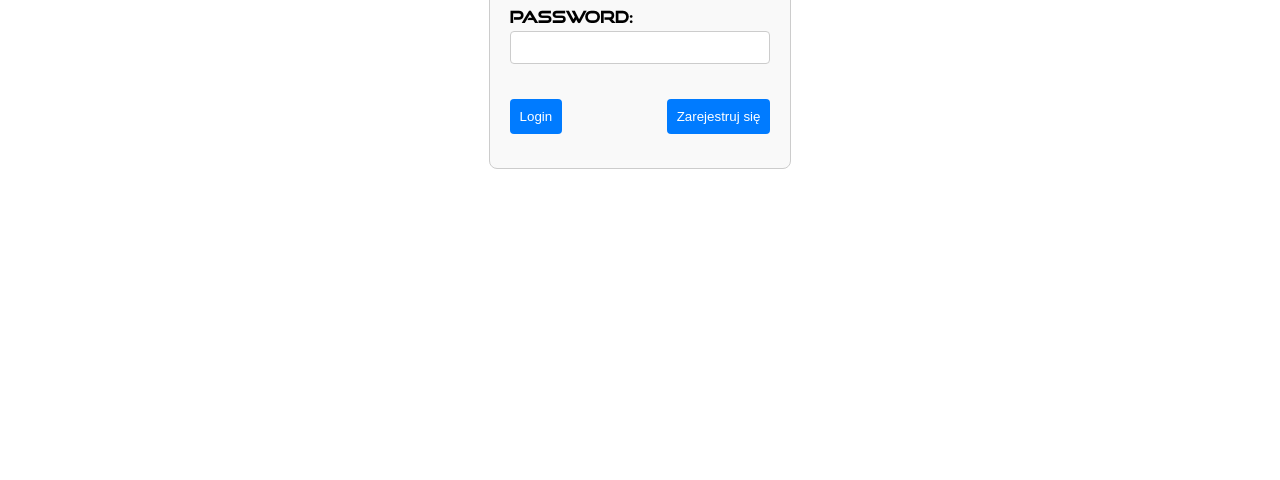
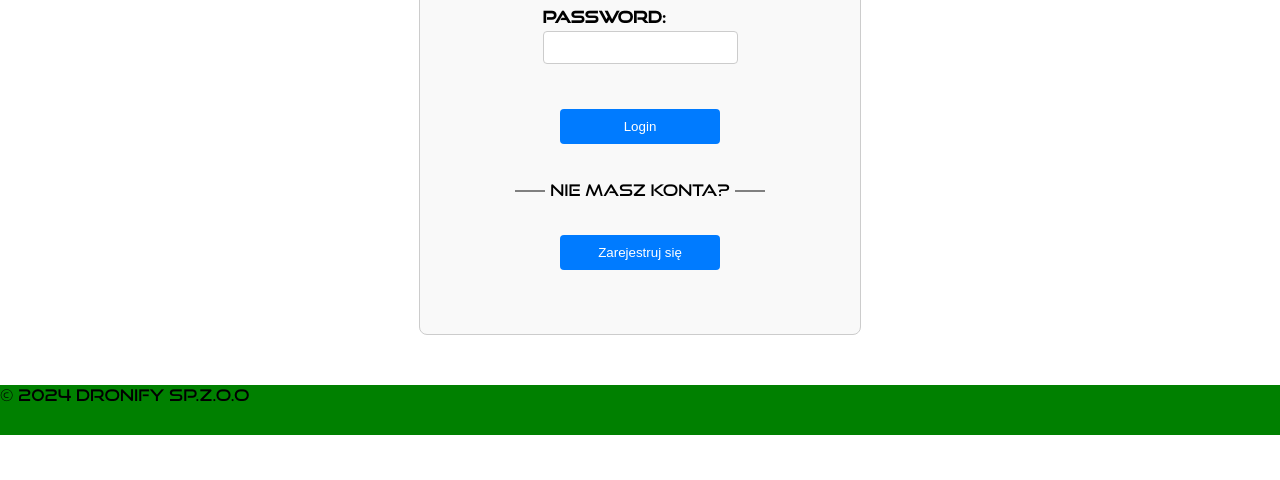
Before and after one commit to lachimex/wdai_react_project, a React app in the folder website/: page /account in a window 1280 px wide. Shown: the part 320-800 px from the top of the page. Built offline with nearby package versions, Linux system fonts and the light colour scheme.

Commit message:
better logging, footer needs css :(

```diff
--- /dev/null
+++ b/website/src/footer/Footer.js
@@ -0,0 +1,12 @@
+import React from 'react';
+import './footer.css'
+
+const Footer = () => {
+  return (
+    <footer>
+      <p>&copy; 2024 Dronify Sp.z.o.o</p>
+    </footer>
+  );
+};
+
+export default Footer;
--- /dev/null
+++ b/website/src/footer/footer.css
@@ -0,0 +1,7 @@
+footer {
+    position: relative;
+    bottom: 0;
+    background-color: green;
+    height: 50px;
+    width: 100%;
+}
--- /dev/null
+++ b/website/src/index.css
@@ -0,0 +1,5 @@
+main{
+    display: flex;
+    flex-direction: column;
+    min-height: 100%;
+}
--- a/website/src/index.js
+++ b/website/src/index.js
@@ -7,6 +7,8 @@ import Shop from './shop/shop'
 import DroneDetails from "./drone_details/droneDetails";
 import Login from "./login/Login"
 import Provider from './rendering/Provider';
+import Footer from './footer/Footer';
+import './index.css'
 
 
 export default function App() {
@@ -14,7 +16,7 @@ export default function App() {
     <Provider>
       <BrowserRouter>
         <Routes>
-          <Route path="/" element={<Menu />}>
+          <Route path="/" element={<><Menu /> <Footer/></>}>
             <Route index element={<Shop />} />
             <Route path="/drone/:droneName" element={<DroneDetails />} />
             {/* <Route path="contact" element={<Contact />} /> */}
--- a/website/src/login/Login.js
+++ b/website/src/login/Login.js
@@ -26,6 +26,7 @@ function App() {
     }, [sharedValue]);
 
     function setConfirmationPassword(confirmationPassword) {
+        setMessage("");
         if (confirmationPassword != password) {
             setMessage("hasła są różne");
         }
@@ -35,6 +36,7 @@ function App() {
     }
 
     const handleLogin = async () => {
+        setMessage("");
         try {
             const response = await axios.post('http://localhost:5000/login', {
                 username: username,
@@ -53,15 +55,16 @@ function App() {
     };
 
     const handleRegister = async () => {
+        console.log(message);
         try {
             const response = await axios.post('http://localhost:5000/register', {
                 username: username,
                 password: password,
             });
-            setMessage(JSON.stringify(response.data));
+            setMessage(JSON.stringify(response.data.msg));
             document.getElementById('username').value = '';
             document.getElementById('password').value = '';
-            document.getElementById('confirmationPassowrd').value = '';
+            document.getElementById('confirmationPassword').value = '';
         } catch (error) {
             setMessage('Invalid username or password');
         }
@@ -82,7 +85,8 @@ function App() {
             case "logged in":
                 return (
                     <div id='login_info'>
-                        <h1>{username}</h1>
+                        <h1>Użytkownik: {username}</h1>
+                        <img src='https://www.svgrepo.com/download/43426/profile.svg' id='profile_pic'></img>
                         <button onClick={handleLogout}>Wyloguj się</button>
                         <p id='message'>{message}</p>
                     </div>)
@@ -100,7 +104,12 @@ function App() {
                         </form>
                         <div id='buttons'>
                             <button onClick={handleRegister}>Zarejestruj się</button>
-                            <button onClick={() => setState("default")}>Powrót</button>
+                            <button onClick={() =>
+                            {
+                            setState("default");
+                            setMessage("");
+                            }
+                            }>Powrót</button>
                         </div>
                         <p id='message'>{message}</p>
                     </div>
@@ -115,9 +124,12 @@ function App() {
                             <label>Password: </label>
                             <input id='password' type="password" onChange={(e) => setPassword(e.target.value)} />
                         </form>
-                        <div id='buttons'>
+                        <div id='default_button_div'>
                             <button onClick={handleLogin}>Login</button>
-                            <button onClick={() => setState("registering")}>Zarejestruj się</button>
+                            <p className='bordered-text'>Nie masz konta?</p>
+                            <button onClick={() => {
+                                setState("registering")
+                                setMessage("")}}>Zarejestruj się</button>
                         </div>
                         <p id='message'>{message}</p>
                     </div>
--- a/website/src/login/login.css
+++ b/website/src/login/login.css
@@ -1,17 +1,68 @@
+body{
+  min-height: 100vh;
+  margin: 0;
+  display: flex;
+  flex-direction: column;
+}
+
 .login {
   display: flex;
   flex-direction: column;
-    align-items: center;
+  flex: 1;
   margin-top: 50px;
+  margin-bottom: 50px;
+  min-height: 100%;
 }
 
 #login_info {
-    max-width: 400px;
+  max-width: 600px;
+  min-width: 400px;
   margin: 0 auto;
   padding: 20px;
   border: 1px solid #ccc;
   border-radius: 8px;
   background-color: #f9f9f9;
+  display: flex;
+  flex-direction: column;
+  align-items: center;
+}
+
+#login_info button {
+  margin: 20px;
+}
+
+#default_button_div {
+  display: flex;
+  flex-direction: column;
+}
+
+#profile_pic {
+  height: 200px;
+  margin: 50px;
+}
+
+.bordered-text {
+  position: relative;
+  display: inline-block;
+  padding: 0 10px;
+}
+
+.bordered-text:before,
+.bordered-text:after {
+  content: "";
+  position: absolute;
+  top: 50%;
+  width: 30px;
+  height: 2px;
+  background-color: gray;
+}
+
+.bordered-text:before {
+  left: -25px;
+}
+
+.bordered-text:after {
+  right: -25px;
 }
 
 form {
--- a/website/src/menu/menu.js
+++ b/website/src/menu/menu.js
@@ -39,8 +39,6 @@ export default function Menu() {
                     ) : null}
                 </div>
             </nav>
-            <div id="subnav">
-            </div>
             <Outlet />
         </>
     )
--- /dev/null
+++ b/website/src/shop/shop.css
@@ -0,0 +1,3 @@
+main{
+    min-height: 100vh;
+}
--- a/website/src/shop/shop.js
+++ b/website/src/shop/shop.js
@@ -1,5 +1,6 @@
 import React, { useEffect, useState, lazy, Suspense } from 'react';
 import jsonData from '../drony/droneData.json';
+import './shop.css'
 
 // Use React.lazy to lazily load the Drone1 component
 const Drone1 = lazy(() => import('../drony_react_component/drone1'));
```
Also changed, not shown: 1 other file. Lines whose indentation alone changed are shown as unchanged.
